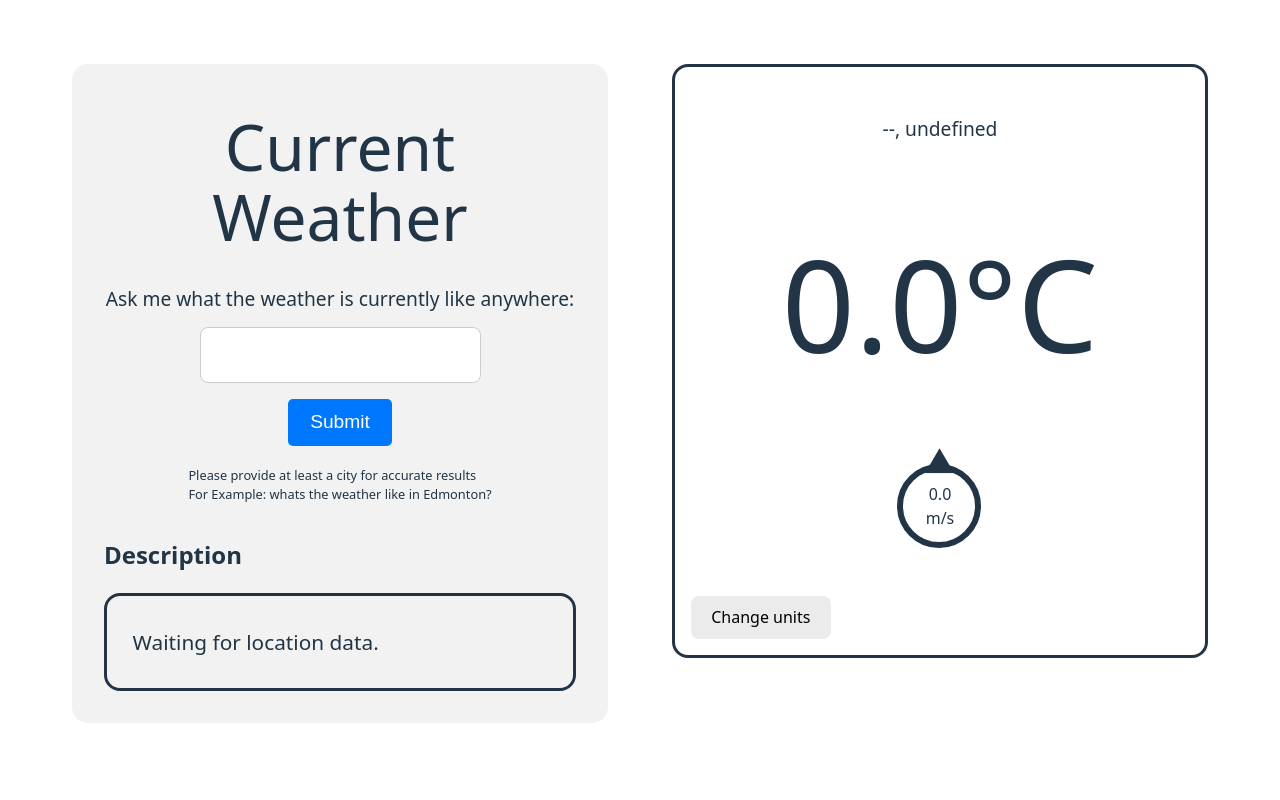
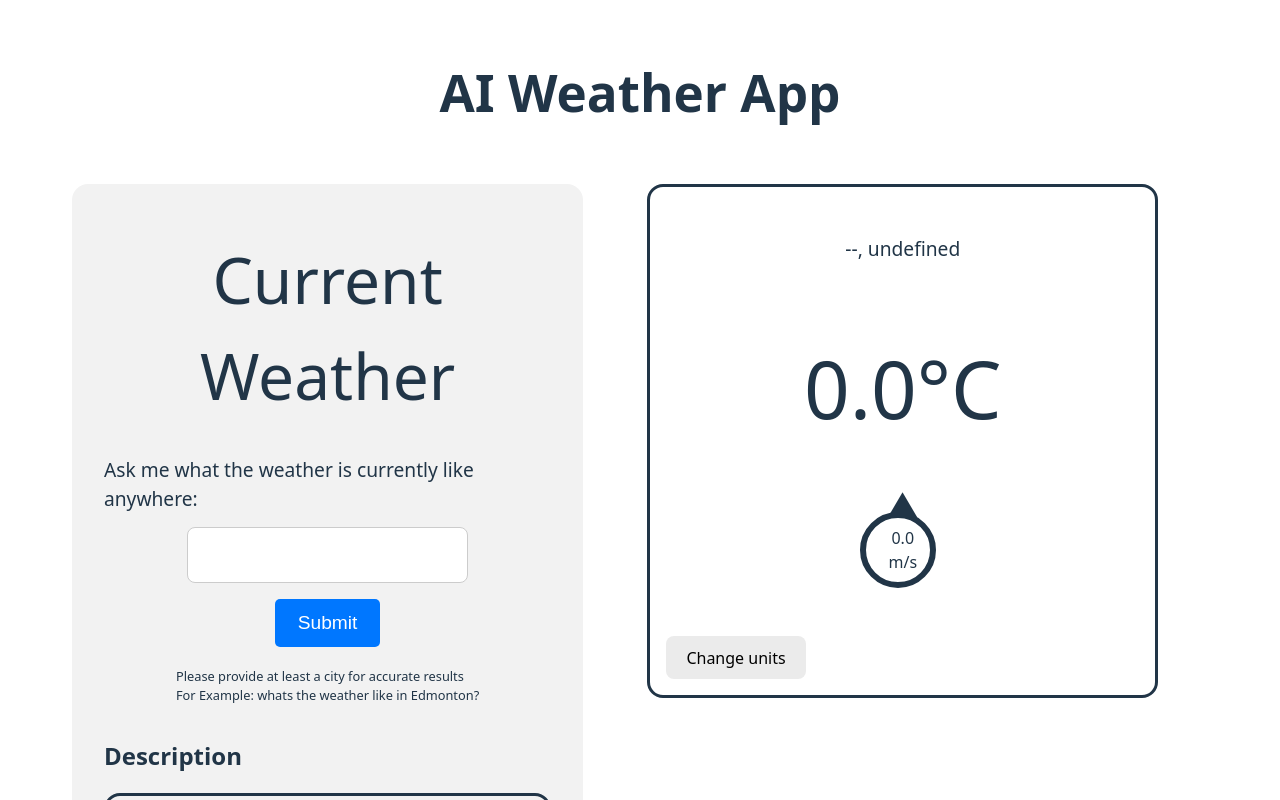
Before and after one commit to clementm8/ai-weather-app, a React (Vite) app: page / in a window 1280 px wide. Shown: the top 800 px of the page. Built offline with nearby package versions, Linux system fonts and the light colour scheme.

Commit message:
Styling changes

```diff
--- a/src/App.css
+++ b/src/App.css
@@ -5,8 +5,8 @@
 .container {
   width: 100%;
   height: 100%;
-  display: grid;
-  grid-template-columns: repeat(auto-fit, minmax(300px, 1fr));
+  display: flex;
+  flex-wrap: wrap;
   gap: 4rem;
 }
 
@@ -14,20 +14,27 @@
   box-sizing: border-box;
   display: flex;
   flex-direction: column;
-  width: 100%;
+  width: 45%;
   height: 100%;
   padding: 2rem;
   border-radius: 1rem;
   background: hsl(0, 0%, 95%);
 }
 
-.page-title {
+.page-subtitle {
   font-size: 4rem;
   font-weight: 100;
   margin: 1rem 0 2rem;
   text-align: center;
 }
 
+.title{
+  height: fit-content;
+  text-align: center;
+  margin: auto;
+  flex-basis: 100%;
+}
+
 .main-content {
-  width: 100%;
+  width: 45%;
 }
--- a/src/App.jsx
+++ b/src/App.jsx
@@ -52,8 +52,9 @@ function App() {
 
   return (
     <div className="container">
+      <h1 className="title">AI Weather App</h1>
       <header className="header">
-        <h1 className="page-title">Current Weather</h1>
+        <h2 className="page-subtitle">Current Weather</h2>
         <WeatherForm onSubmit={handleSubmit} />
         {error && <p className="error">{errorMsg.message}</p>}
         {weatherDescription ? (
--- a/src/components/PromptToLocation.jsx
+++ b/src/components/PromptToLocation.jsx
@@ -4,7 +4,7 @@ const PromptToLocation = async (prompt) => {
   const url = `https://api.openai.com/v1/chat/completions`;
 
   const data = {
-    model: "gpt-3.5-turbo-0613",
+    model: "gpt-4o-mini",
     messages: [{ role: "user", content: prompt }],
     functions: [
       {
@@ -64,7 +64,6 @@ const PromptToLocation = async (prompt) => {
     const response = await fetch(url, params);
     const data = await response.json();
     const promptRes= JSON.parse(data.choices[0].message.function_call.arguments);
-    console.log(promptRes)
     const locationString= () =>{
       if (promptRes.countryCode === "US") {
         return `${promptRes.city}, ${promptRes.state}, ${promptRes.country}`;
@@ -79,14 +78,14 @@ const PromptToLocation = async (prompt) => {
       USstate: promptRes.state,
       country: promptRes.country,
     }
-    console.log(promptData)
-    console.log(locationString())
+    console.log(promptRes)
     return promptData;
   } catch (error) {
     console.log("Error:", error);
     throw new Error(
       "Unable to identify a location from your question. Please try again."
     );
+
   }
 };
 
--- a/src/components/WeatherCard.css
+++ b/src/components/WeatherCard.css
@@ -1,7 +1,4 @@
 .weathercard {
-  display: grid;
-  grid-template-rows: 1fr;
-  grid-template-columns: 1fr;
   padding: 1rem;
   border: 3px solid currentColor;
   border-radius: 1rem;
@@ -26,6 +23,10 @@
   font-size: 8rem;
 }
 
+.temp, .tempunit{
+  font-size: 5rem;
+}
+
 .weathercard__wind {
   display: grid;
   justify-content: center;
@@ -39,8 +40,8 @@
   content: "";
   display: block;
   margin: 1rem;
-  height: 4.5rem;
-  width: 4.5rem;
+  height: 4rem;
+  width: 4rem;
   border-radius: 50%;
   border: 6px solid currentColor;
 }
```
